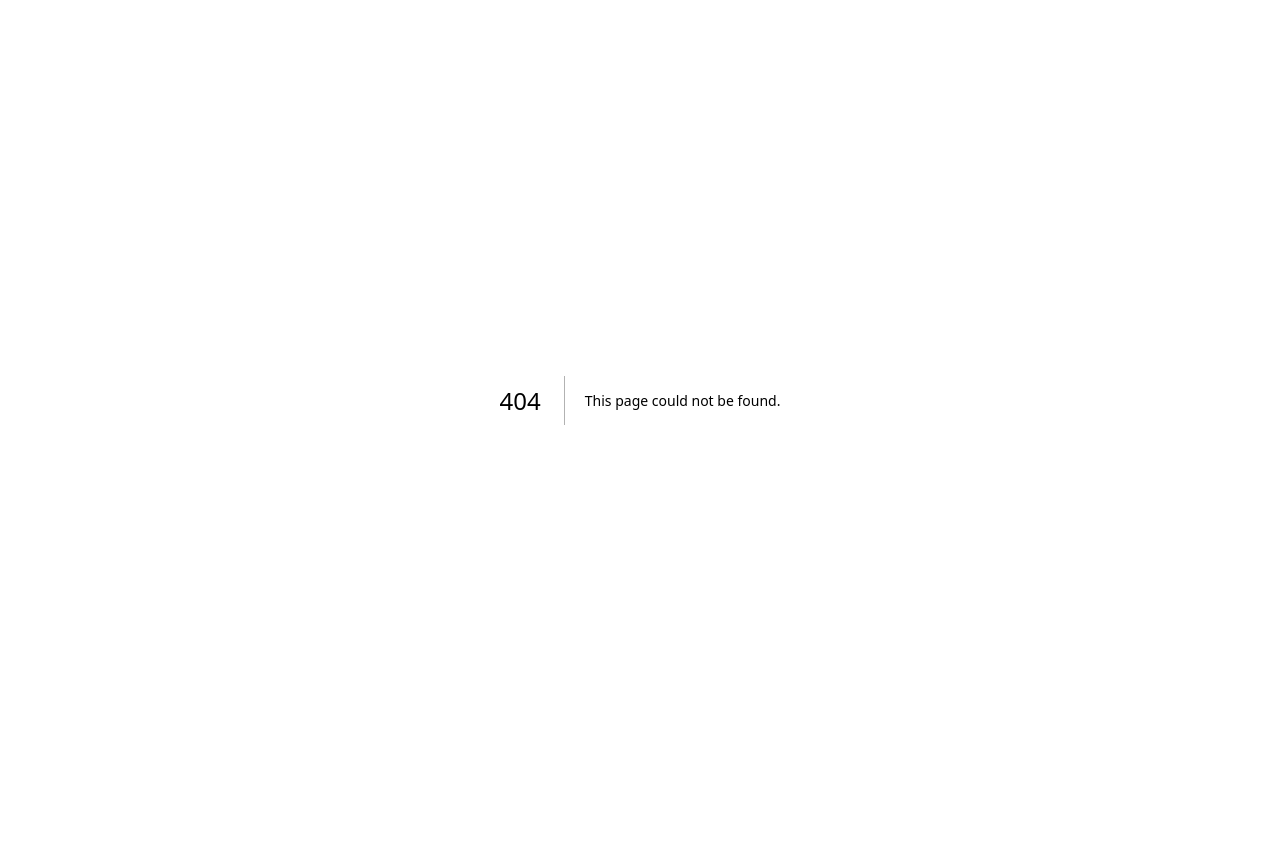
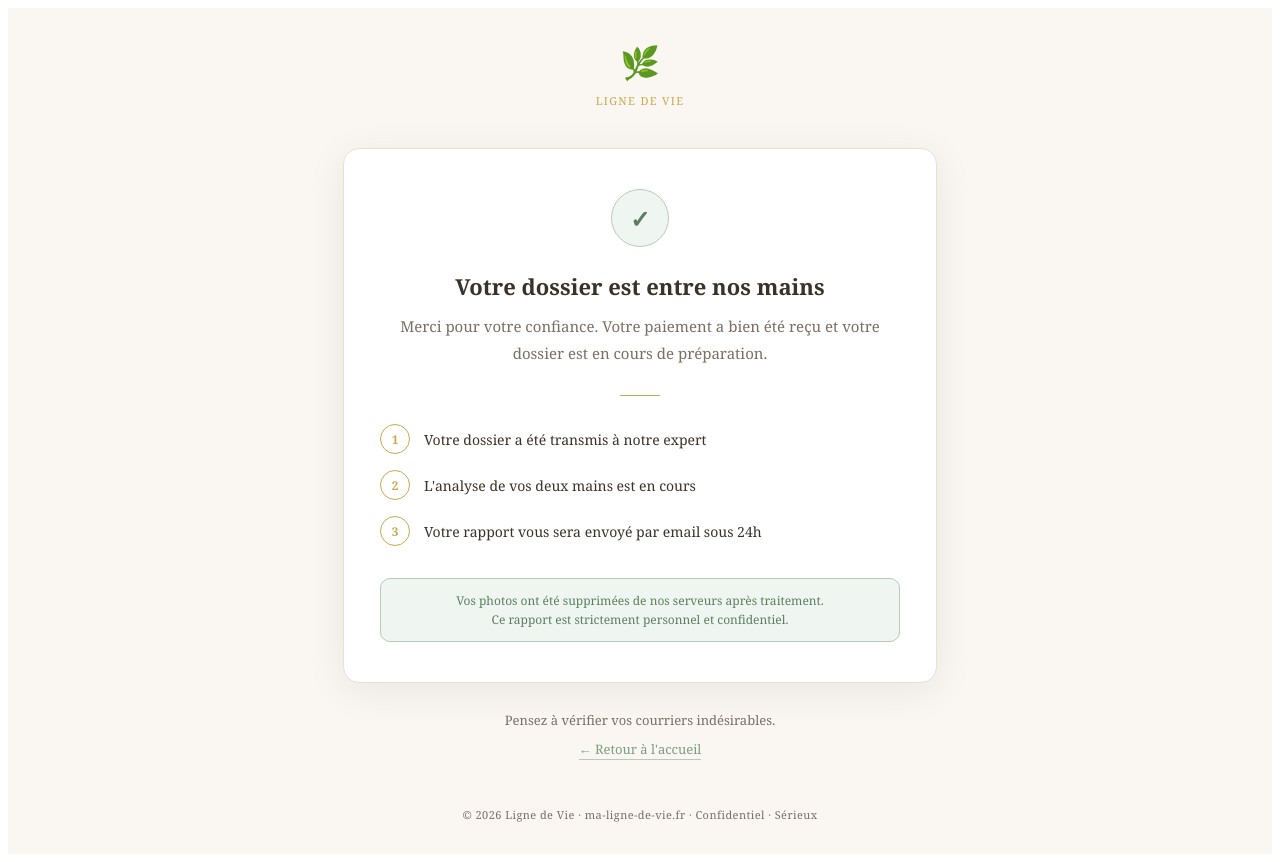
Before and after one commit to Pelleas6/palm-mvp, a Next.js app: page /merci in a window 1280 px wide. Before the commit this address had no page. Before the commit the page ends 800 px from the top, so only its background shows below. Built offline with nearby package versions, Linux system fonts and the light colour scheme.

Commit message:
Create page.js

```diff
--- /dev/null
+++ b/app/merci/page.js
@@ -0,0 +1,97 @@
+"use client";
+import { useEffect, useState } from "react";
+import { useSearchParams } from "next/navigation";
+
+export default function Merci() {
+  const searchParams = useSearchParams();
+  const [dots, setDots] = useState(".");
+
+  useEffect(() => {
+    const interval = setInterval(() => {
+      setDots((d) => (d.length >= 3 ? "." : d + "."));
+    }, 600);
+    return () => clearInterval(interval);
+  }, []);
+
+  return (
+    <div style={{
+      minHeight: "100vh", backgroundColor: "#FAF7F2",
+      fontFamily: "Georgia, serif", display: "flex",
+      flexDirection: "column", alignItems: "center", justifyContent: "center",
+      padding: "32px 20px", boxSizing: "border-box",
+    }}>
+      <style>{`
+        @keyframes fadeIn { from { opacity:0; transform:translateY(16px); } to { opacity:1; transform:translateY(0); } }
+        .fade  { animation: fadeIn 0.7s ease forwards; }
+        .fade2 { animation: fadeIn 0.7s ease 0.3s forwards; opacity:0; }
+        .fade3 { animation: fadeIn 0.7s ease 0.6s forwards; opacity:0; }
+        .fade4 { animation: fadeIn 0.7s ease 0.9s forwards; opacity:0; }
+      `}</style>
+
+      <div className="fade" style={{ textAlign: "center", marginBottom: 40 }}>
+        <div style={{ fontSize: 32, marginBottom: 10 }}>🌿</div>
+        <div style={{ fontSize: 11, letterSpacing: "0.12em", textTransform: "uppercase", color: "#C9A84C" }}>Ligne de Vie</div>
+      </div>
+
+      <div className="fade2" style={{
+        backgroundColor: "#fff", borderRadius: 16, border: "1px solid #E8E0D0",
+        padding: "40px 36px", maxWidth: 520, width: "100%",
+        boxShadow: "0 8px 40px rgba(0,0,0,0.07)", textAlign: "center",
+      }}>
+        <div style={{
+          width: 56, height: 56, borderRadius: "50%",
+          backgroundColor: "#EFF5F0", border: "1.5px solid #B5CDB7",
+          display: "flex", alignItems: "center", justifyContent: "center",
+          margin: "0 auto 24px", fontSize: 24, color: "#5C7E60", fontWeight: 700,
+        }}>✓</div>
+
+        <h1 style={{ margin: "0 0 12px", fontSize: 22, fontWeight: 700, color: "#3A3228" }}>
+          Votre dossier est entre nos mains
+        </h1>
+        <p style={{ margin: "0 0 28px", fontSize: 15, color: "#7A6F65", lineHeight: 1.8 }}>
+          Merci pour votre confiance. Votre paiement a bien été reçu et votre dossier est en cours de préparation.
+        </p>
+
+        <div style={{ width: 40, height: 1, backgroundColor: "#C9A84C", margin: "0 auto 28px" }} />
+
+        <div style={{ display: "flex", flexDirection: "column", gap: 16, textAlign: "left", marginBottom: 32 }}>
+          {[
+            { n: "1", text: "Votre dossier a été transmis à notre expert" },
+            { n: "2", text: "L'analyse de vos deux mains est en cours" },
+            { n: "3", text: "Votre rapport vous sera envoyé par email sous 24h" },
+          ].map((step) => (
+            <div key={step.n} style={{ display: "flex", alignItems: "flex-start", gap: 14 }}>
+              <div style={{
+                minWidth: 28, height: 28, borderRadius: "50%",
+                border: "1.5px solid #C9A84C", color: "#C9A84C",
+                display: "flex", alignItems: "center", justifyContent: "center",
+                fontSize: 12, fontWeight: 700,
+              }}>{step.n}</div>
+              <p style={{ margin: 0, fontSize: 14, color: "#3A3228", lineHeight: 1.7, paddingTop: 4 }}>{step.text}</p>
+            </div>
+          ))}
+        </div>
+
+        <div style={{ backgroundColor: "#EFF5F0", borderRadius: 10, border: "1px solid #B5CDB7", padding: "12px 16px" }}>
+          <p style={{ margin: 0, fontSize: 12, color: "#5C7E60", lineHeight: 1.6 }}>
+            Vos photos ont été supprimées de nos serveurs après traitement.<br />
+            Ce rapport est strictement personnel et confidentiel.
+          </p>
+        </div>
+      </div>
+
+      <div className="fade3" style={{ marginTop: 28, textAlign: "center" }}>
+        <p style={{ margin: "0 0 8px", fontSize: 13, color: "#7A6F65" }}>Pensez à vérifier vos courriers indésirables.</p>
+        <a href="/" style={{ fontSize: 13, color: "#7A9E7E", textDecoration: "none", borderBottom: "1px solid #B5CDB7", paddingBottom: 1 }}>
+          ← Retour à l'accueil
+        </a>
+      </div>
+
+      <div className="fade4" style={{ marginTop: 48, textAlign: "center" }}>
+        <p style={{ margin: 0, fontSize: 11, color: "#7A6F65", letterSpacing: "0.04em" }}>
+          © 2026 Ligne de Vie · ma-ligne-de-vie.fr · Confidentiel · Sérieux
+        </p>
+      </div>
+    </div>
+  );
+}
```
